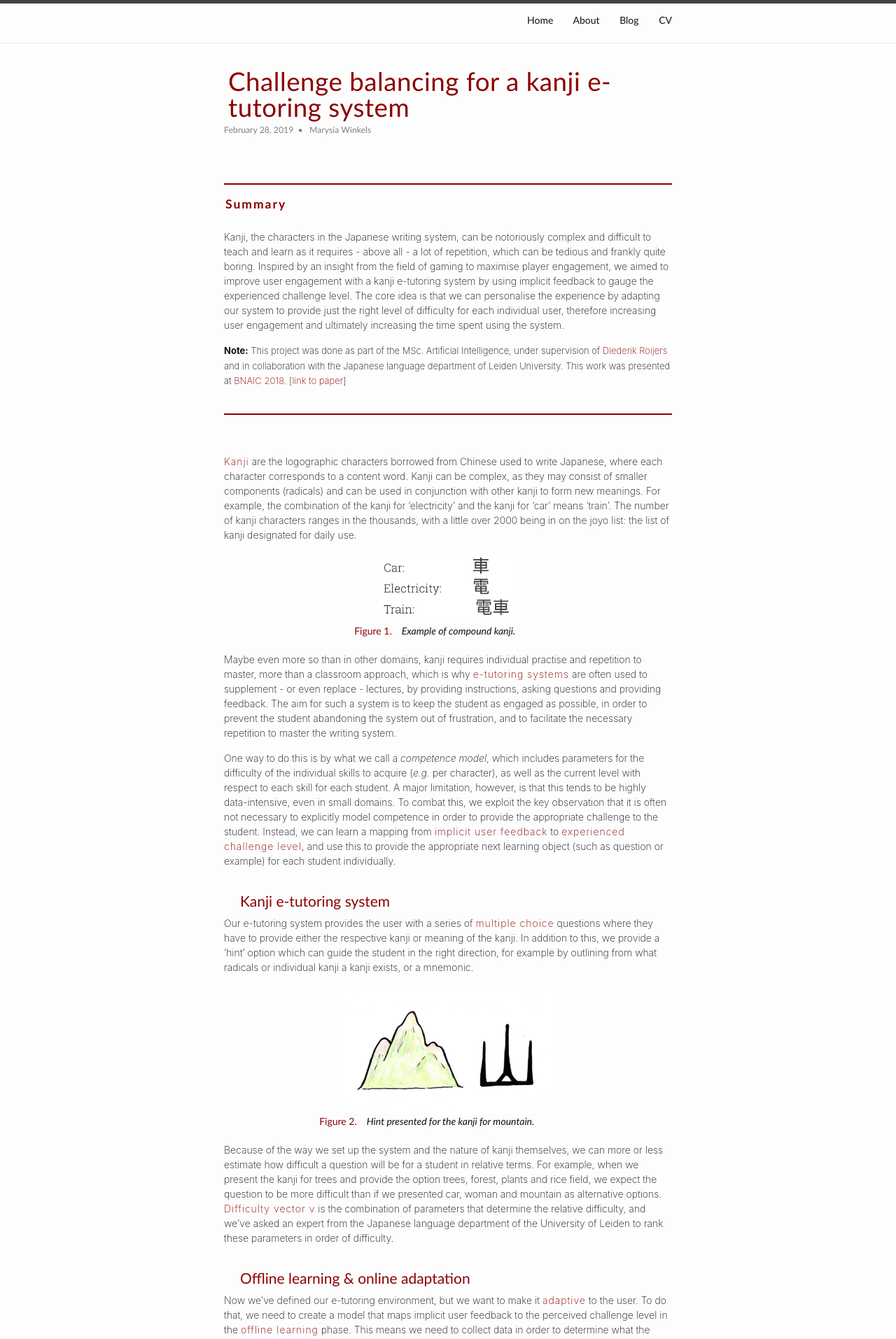
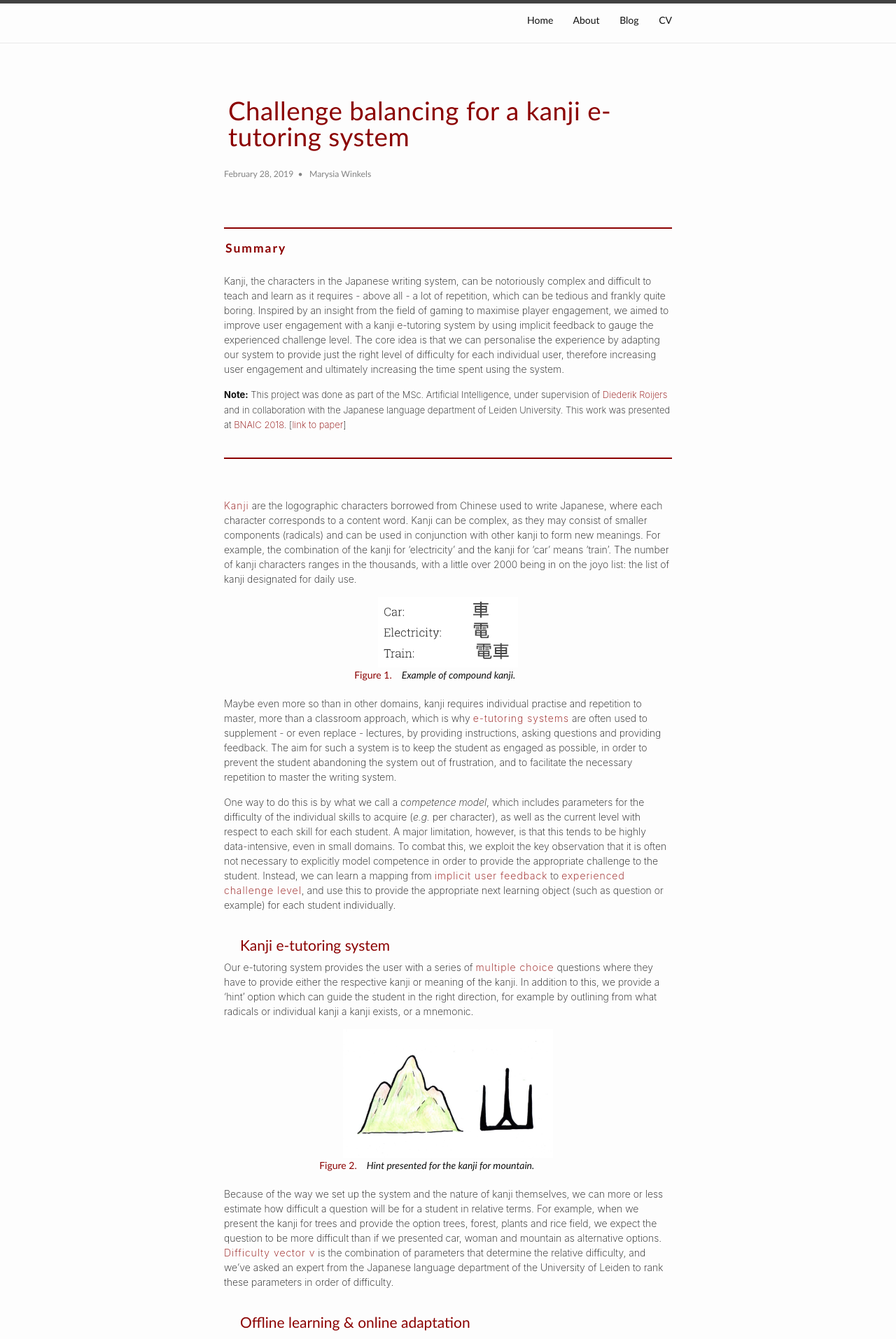
Before and after one commit to marysia/marysia.github.io, a Jekyll site: the page built from _posts/2019-02-28-kanji-e-tutoring.markdown, in a window 1280 px wide. Shown: the top 1914 px of the page at 70% size. Built offline with Jekyll 4.4.1, drawn with Linux system fonts in a browser that asks for light colours.

Commit message:
Update layout

```diff
--- a/_layouts/post.html
+++ b/_layouts/post.html
@@ -2,13 +2,13 @@
 layout: default
 ---
 <article class="post h-entry" itemscope itemtype="http://schema.org/BlogPosting">
-
+<br><br>
   <header class="post-header">
       <h1 class="blog-post-title p-name" itemprop="name headline">{{ page.title | escape }} </h1>
 	  {%- if page.subtitle -%}
 	  <h2 class="blog-post-subtitle p-name" itemprop="name headline">{{ page.subtitle | escape }} </h2>
 	  {%- endif -%}
-
+	  <br>
     <p class="post-meta" align="left">
       <time class="dt-published" datetime="{{ page.date | date_to_xmlschema }}" itemprop="datePublished">
         {%- assign date_format = site.minima.date_format | default: "%B %-d, %Y" -%}
@@ -35,13 +35,5 @@
 </div>
 
 
-  {%- if site.disqus.shortname -%}
-    {%- include disqus_comments.html -%}
-  {%- endif -%}
-  <div
-  class="just-comments"
-  data-allowguests="true"
-  data-apikey="08ac7ad0-1320-4801-a170-10ff466d09fe">
-  </div>
   <a class="u-url" href="{{ page.url | relative_url }}" hidden></a>
 </article>
--- a/_posts/2019-02-28-kanji-e-tutoring.markdown
+++ b/_posts/2019-02-28-kanji-e-tutoring.markdown
@@ -1,6 +1,6 @@
 ---
 layout: post
-title:  "Challenge balancing for a kanji e-tutoring system"
+title: "Challenge balancing for a kanji e-tutoring system"
 date:   2019-02-28 16:25:56 +0100
 author: Marysia Winkels
 permalink: /blog/kanji-e-tutoring/
```
Also changed, not shown: about.md (+1 -1 lines).
